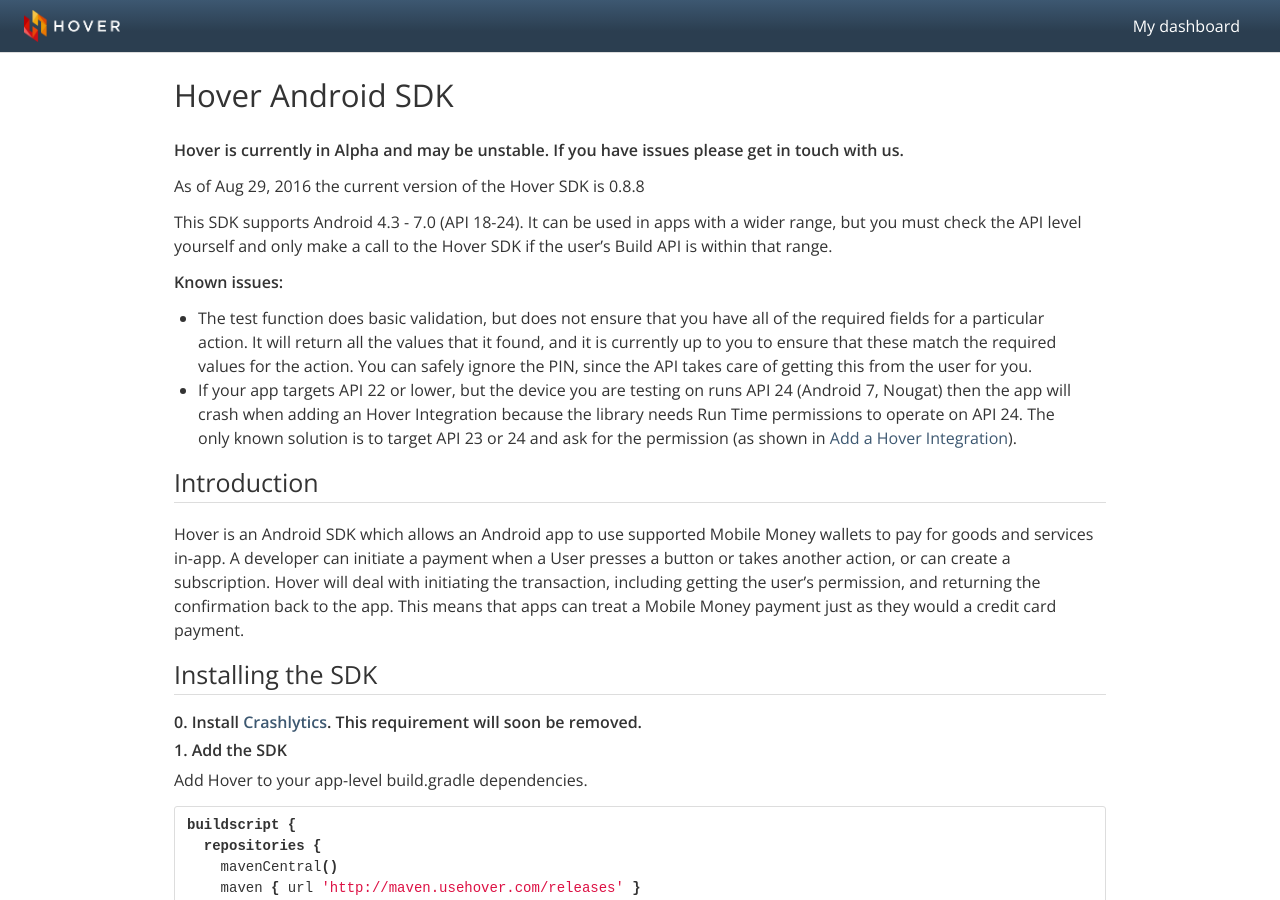
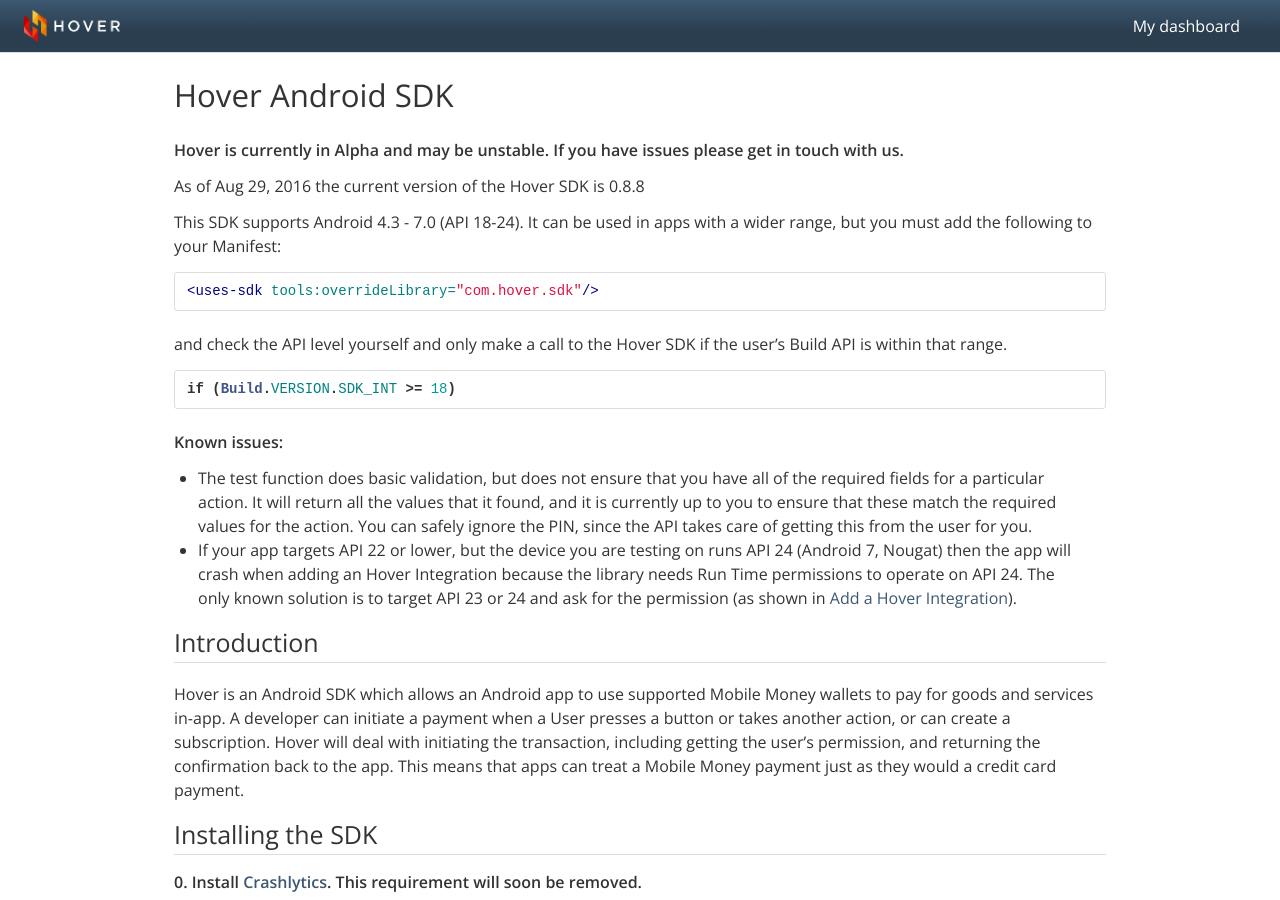
Before and after one commit to stephengacheru/usehover.github.io, a Jekyll site: the page built from index.md, in a window 1280 px wide and 900 px high. Built offline with Jekyll 4.4.1, drawn with Linux system fonts in a browser that asks for light colours.

Commit message:
Update index.md
Clarified api range overriding and add link to operators page

```diff
--- a/index.md
+++ b/index.md
@@ -8,7 +8,14 @@ layout: default
 
 As of Aug 29, 2016 the current version of the Hover SDK is 0.8.8
 
-This SDK supports Android 4.3 - 7.0 (API 18-24). It can be used in apps with a wider range, but you must check the API level yourself and only make a call to the Hover SDK if the user's Build API is within that range.
+This SDK supports Android 4.3 - 7.0 (API 18-24). It can be used in apps with a wider range, but you must add the following to your Manifest:
+{% highlight xml %}
+<uses-sdk tools:overrideLibrary="com.hover.sdk"/>
+{% endhighlight %}
+and check the API level yourself and only make a call to the Hover SDK if the user's Build API is within that range.
+{% highlight java %}
+if (Build.VERSION.SDK_INT >= 18)
+{% endhighlight %}
 
 **Known issues:**
 
@@ -103,7 +110,7 @@ public void onRequestPermissionsResult(int requestCode,	String permissions[], in
 }
 {% endhighlight %}
 
-The first argument to `HoverIntegration.add()`must be one of our supported Mobile Money Operators, which you can find [here](#).
+The first argument to `HoverIntegration.add()`must be one of our supported Mobile Money Operators, which you can find [here](https://www.usehover.com/countries/).
 
 The second argument can be `null` or an implementation of `HoverIntegration.HoverListener` which provides callbacks for errors or success upon adding the integration. More on it later. The final argument is the `Context`.
 
```
